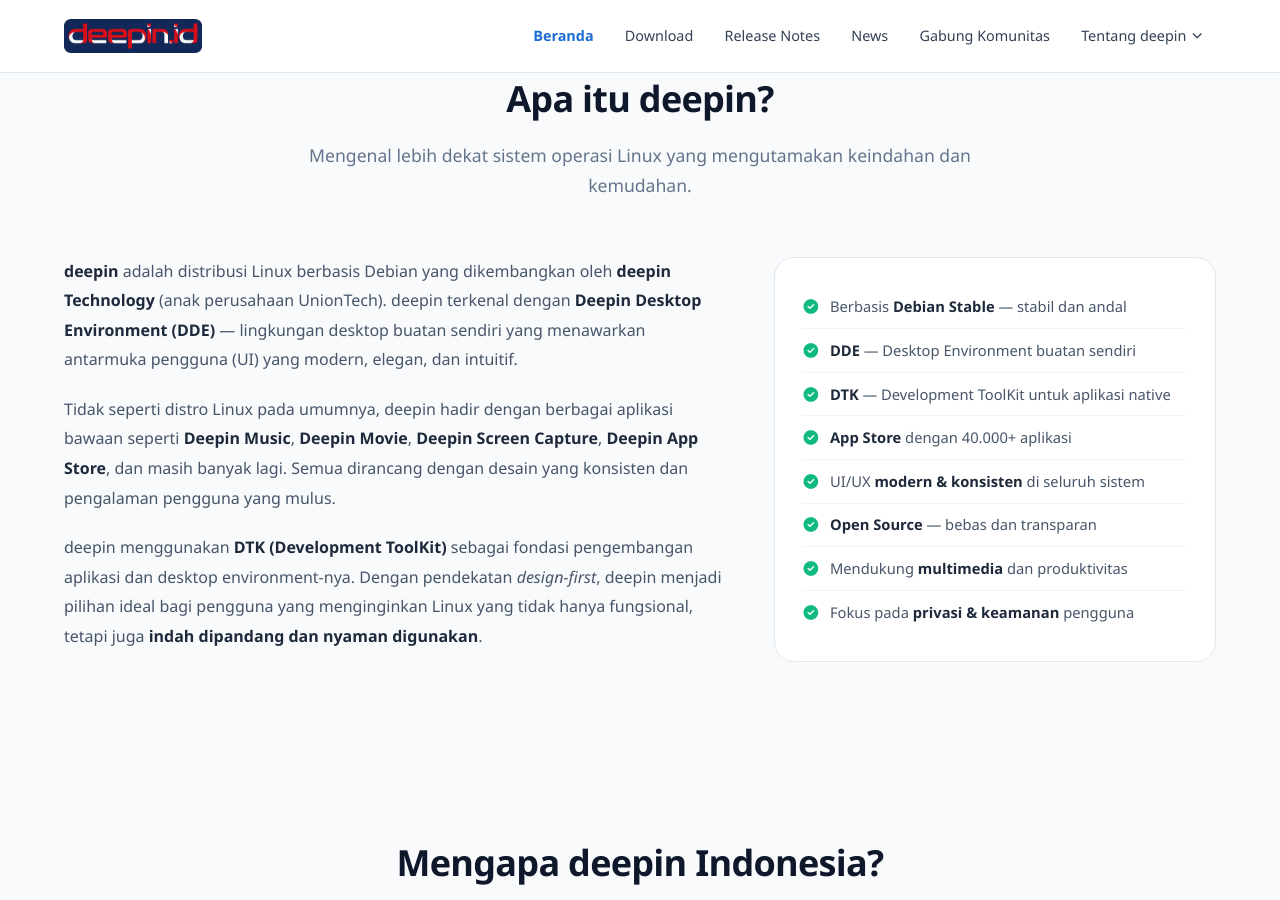
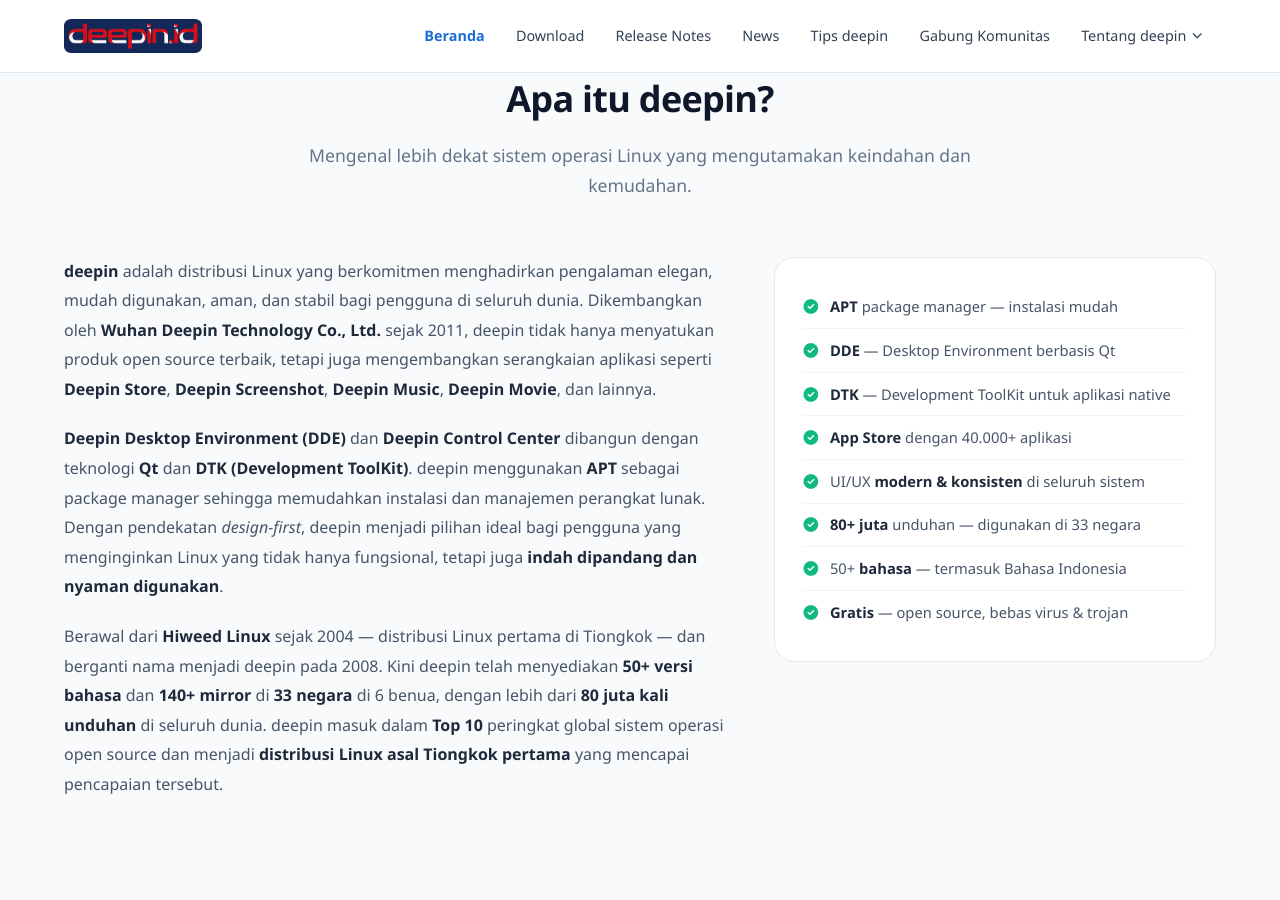
Before and after one commit to deepin-Indonesia/home-site, a Jekyll site: the page built from index.md, in a window 1280 px wide and 900 px high, scrolled down 1134 px. Built offline with Jekyll 4.4.1, drawn with Linux system fonts in a browser that asks for light colours; some of the changed text lies outside the part shown.

Commit message:
Fix Apa itu deepin: APT bukan Debian, sejarah Hiweed, tambah menu Tips deepin

```diff
--- a/_data/navigation.yml
+++ b/_data/navigation.yml
@@ -10,6 +10,8 @@ main_nav:
     url: /release-notes/
   - title: News
     url: /news/
+  - title: Tips deepin
+    url: /news/tag/tips-deepin/
   - title: Gabung Komunitas
     url: https://t.me/Linux_deepin_ID
 
--- a/index.md
+++ b/index.md
@@ -1,7 +1,7 @@
 ---
 layout: default
 title: Beranda
-description: deepin Indonesia — Komunitas resmi pengguna deepin Linux di Indonesia. Download deepin 25.2, gabung komunitas, baca berita dan release notes terbaru. deepin adalah sistem operasi Linux open source dengan UI modern, desktop environment DDE yang cantik, serta keamanan dan privasi terbaik.
+description: deepin Indonesia — Komunitas resmi pengguna deepin Linux di Indonesia. Download deepin 25.2, gabung komunitas, baca berita, tips & tutorial deepin. deepin adalah sistem operasi Linux open source dengan DDE berbasis Qt, APT package manager, UI modern, serta keamanan dan privasi terbaik.
 permalink: /
 ---
 
@@ -10,12 +10,12 @@ permalink: /
   <div class="hero-overlay"></div>
   <div class="hero-content container">
     <div class="hero-text">
-      <img src="{{ '/assets/images/deepin-id.png' | relative_url }}" alt="deepin Indonesia — Komunitas Linux deepin di Indonesia" class="hero-logo-text">
+      <img src="{{ '/assets/images/deepin-id.png' | relative_url }}" alt="deepin Indonesia — Komunitas Linux deepin Indonesia" class="hero-logo-text">
       <p class="hero-description">
         Selamat datang di komunitas <strong>deepin Indonesia</strong> — pusat informasi dan diskusi bagi pengguna
         <strong>deepin Linux</strong> di Indonesia. deepin adalah sistem operasi Linux modern dengan
         <strong>Deepin Desktop Environment (DDE)</strong> yang memukau. Dapatkan pengalaman komputasi
-        yang indah, cepat, dan aman bersama kami.
+        yang indah, cepat, dan aman.
       </p>
       <div class="hero-actions">
         <a href="/download/" class="btn btn-primary">
@@ -76,34 +76,42 @@ permalink: /
     <div class="intro-grid">
       <div class="intro-text">
         <p>
-          <strong>deepin</strong> adalah distribusi Linux berbasis Debian yang dikembangkan oleh
-          <strong>deepin Technology</strong> (anak perusahaan UnionTech). deepin terkenal dengan
-          <strong>Deepin Desktop Environment (DDE)</strong> — lingkungan desktop buatan sendiri
-          yang menawarkan antarmuka pengguna (UI) yang modern, elegan, dan intuitif.
+          <strong>deepin</strong> adalah distribusi Linux yang berkomitmen menghadirkan pengalaman
+          elegan, mudah digunakan, aman, dan stabil bagi pengguna di seluruh dunia.
+          Dikembangkan oleh <strong>Wuhan Deepin Technology Co., Ltd.</strong> sejak 2011,
+          deepin tidak hanya menyatukan produk open source terbaik, tetapi juga mengembangkan
+          serangkaian aplikasi seperti <strong>Deepin Store</strong>, <strong>Deepin Screenshot</strong>,
+          <strong>Deepin Music</strong>, <strong>Deepin Movie</strong>, dan lainnya.
         </p>
         <p>
-          Tidak seperti distro Linux pada umumnya, deepin hadir dengan berbagai aplikasi bawaan
-          seperti <strong>Deepin Music</strong>, <strong>Deepin Movie</strong>,
-          <strong>Deepin Screen Capture</strong>, <strong>Deepin App Store</strong>, dan masih banyak lagi.
-          Semua dirancang dengan desain yang konsisten dan pengalaman pengguna yang mulus.
+          <strong>Deepin Desktop Environment (DDE)</strong> dan <strong>Deepin Control Center</strong>
+          dibangun dengan teknologi <strong>Qt</strong> dan <strong>DTK (Development ToolKit)</strong>.
+          deepin menggunakan <strong>APT</strong> sebagai package manager sehingga memudahkan instalasi
+          dan manajemen perangkat lunak. Dengan pendekatan <em>design-first</em>, deepin menjadi
+          pilihan ideal bagi pengguna yang menginginkan Linux yang tidak hanya fungsional,
+          tetapi juga <strong>indah dipandang dan nyaman digunakan</strong>.
         </p>
         <p>
-          deepin menggunakan <strong>DTK (Development ToolKit)</strong> sebagai fondasi
-          pengembangan aplikasi dan desktop environment-nya. Dengan pendekatan <em>design-first</em>,
-          deepin menjadi pilihan ideal bagi pengguna yang menginginkan Linux yang tidak hanya
-          fungsional, tetapi juga <strong>indah dipandang dan nyaman digunakan</strong>.
+          Berawal dari <strong>Hiweed Linux</strong> sejak 2004 — distribusi Linux pertama
+          di Tiongkok — dan berganti nama menjadi deepin pada 2008. Kini deepin telah
+          menyediakan <strong>50+ versi bahasa</strong> dan <strong>140+ mirror</strong>
+          di <strong>33 negara</strong> di 6 benua, dengan lebih dari
+          <strong>80 juta kali unduhan</strong> di seluruh dunia. deepin masuk dalam
+          <strong>Top 10</strong> peringkat global sistem operasi open source dan
+          menjadi <strong>distribusi Linux asal Tiongkok pertama</strong> yang mencapai
+          pencapaian tersebut.
         </p>
       </div>
       <div class="intro-highlights">
         <ul>
-          <li><i class="fas fa-check-circle"></i> Berbasis <strong>Debian Stable</strong> — stabil dan andal</li>
-          <li><i class="fas fa-check-circle"></i> <strong>DDE</strong> — Desktop Environment buatan sendiri</li>
+          <li><i class="fas fa-check-circle"></i> <strong>APT</strong> package manager — instalasi mudah</li>
+          <li><i class="fas fa-check-circle"></i> <strong>DDE</strong> — Desktop Environment berbasis Qt</li>
           <li><i class="fas fa-check-circle"></i> <strong>DTK</strong> — Development ToolKit untuk aplikasi native</li>
           <li><i class="fas fa-check-circle"></i> <strong>App Store</strong> dengan 40.000+ aplikasi</li>
           <li><i class="fas fa-check-circle"></i> UI/UX <strong>modern & konsisten</strong> di seluruh sistem</li>
-          <li><i class="fas fa-check-circle"></i> <strong>Open Source</strong> — bebas dan transparan</li>
-          <li><i class="fas fa-check-circle"></i> Mendukung <strong>multimedia</strong> dan produktivitas</li>
-          <li><i class="fas fa-check-circle"></i> Fokus pada <strong>privasi & keamanan</strong> pengguna</li>
+          <li><i class="fas fa-check-circle"></i> <strong>80+ juta</strong> unduhan — digunakan di 33 negara</li>
+          <li><i class="fas fa-check-circle"></i> 50+ <strong>bahasa</strong> — termasuk Bahasa Indonesia</li>
+          <li><i class="fas fa-check-circle"></i> <strong>Gratis</strong> — open source, bebas virus & trojan</li>
         </ul>
       </div>
     </div>
```
